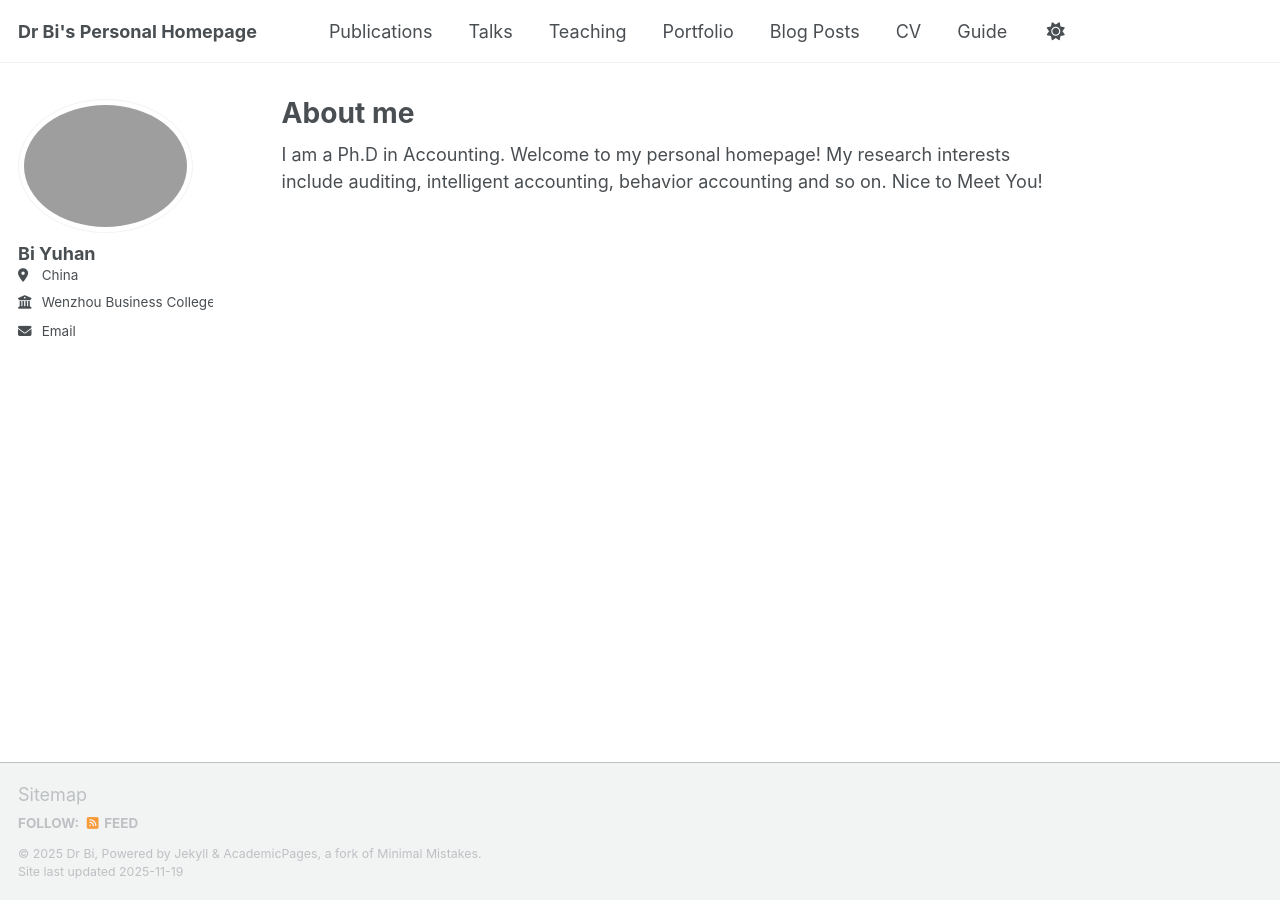
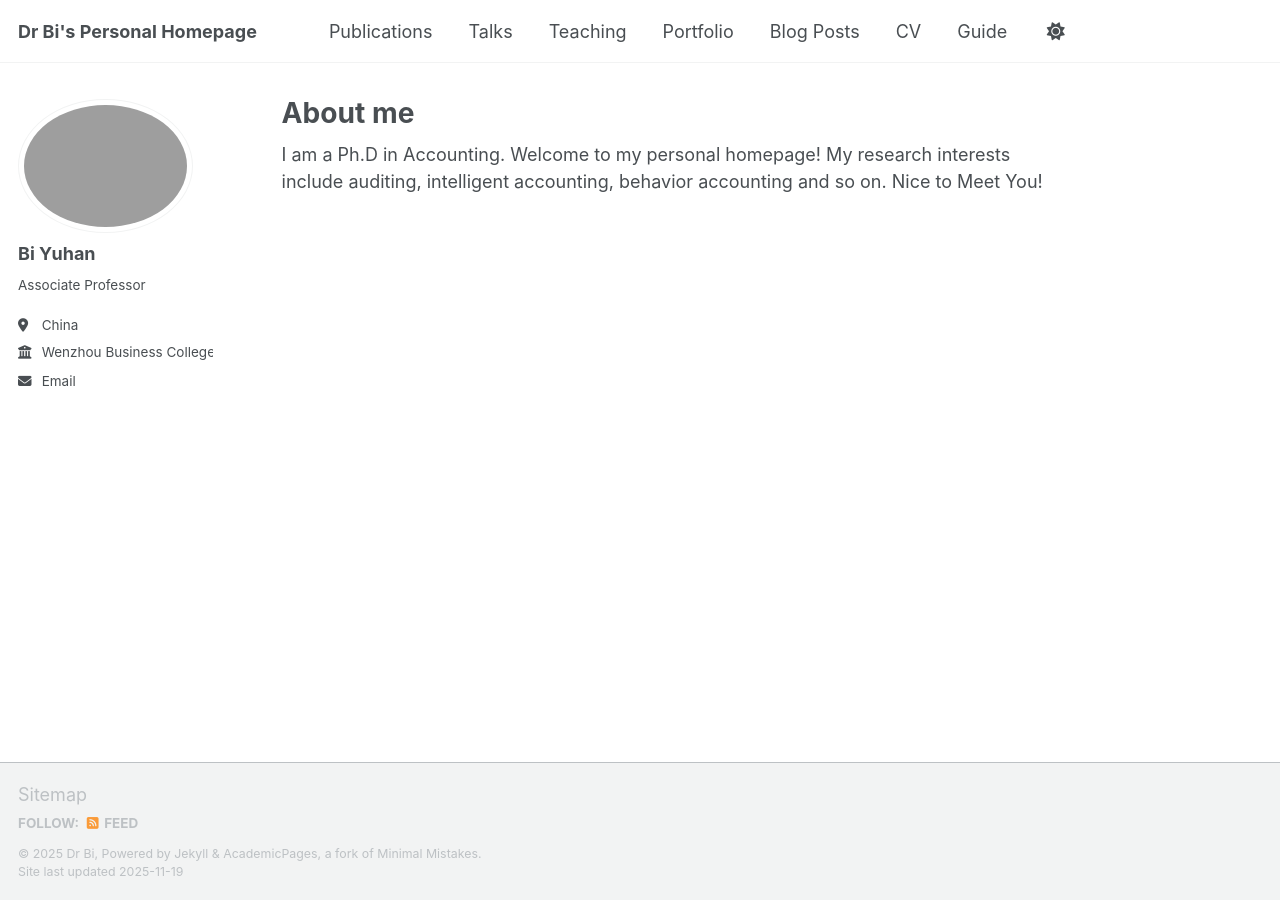
Before and after one commit to biyuhan/biyuhan.github.io, a Jekyll site: the page built from _pages/about.md, in a window 1280 px wide. Built offline with Jekyll 4.4.1, drawn with Linux system fonts in a browser that asks for light colours; a script that is not in the unit is left out.

Commit message:
Update _config.yml

```diff
--- a/_config.yml
+++ b/_config.yml
@@ -25,6 +25,7 @@ author:
   # Biographic information
   avatar           : "美式证件照1.png"
   name             : "Bi Yuhan"
+  bio              : "Associate Professor"
   location         : "China"
   employer         : "Wenzhou Business College"
   email            : "yuhan_bi@163.com"
```
